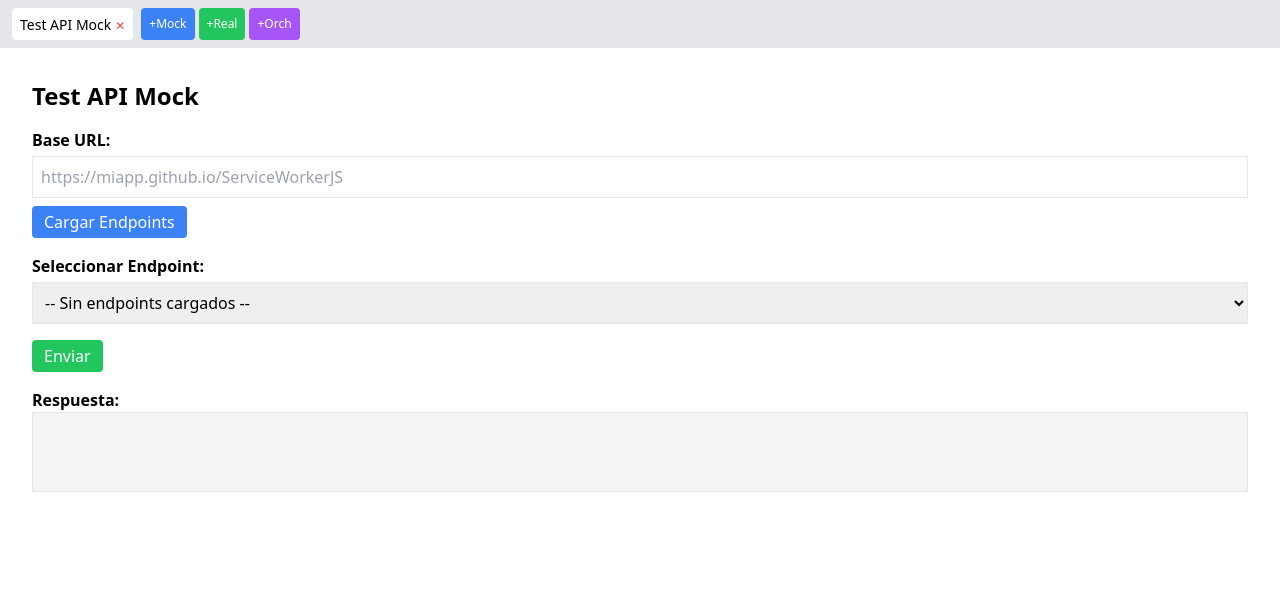
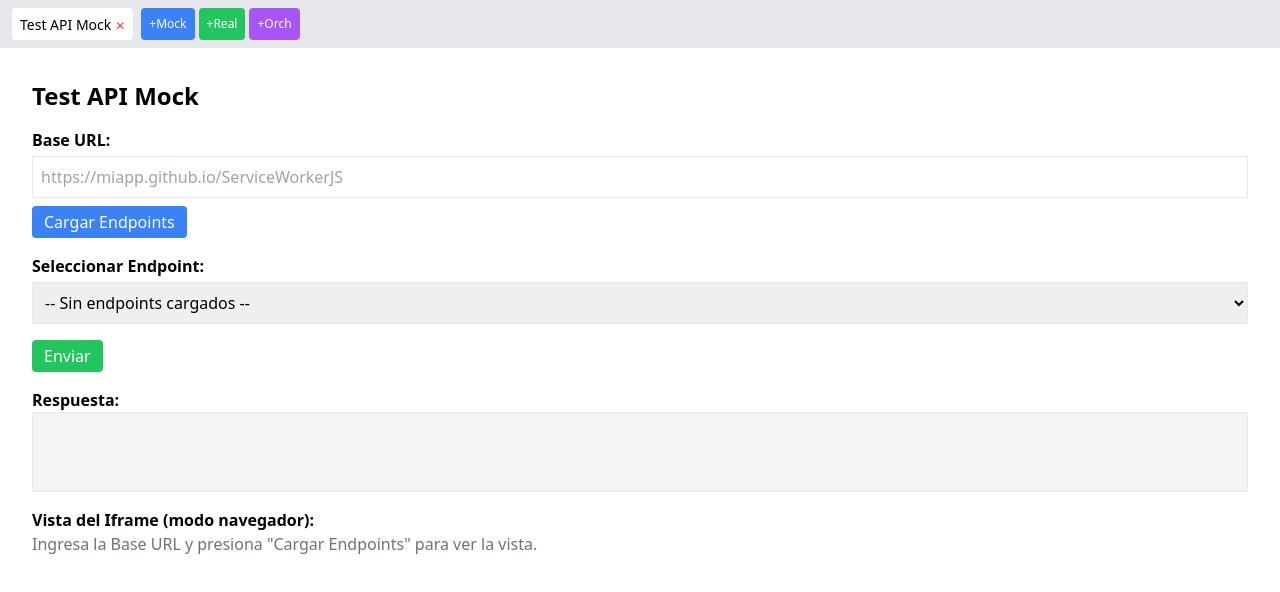
Before and after one commit to 3mmanu3lmois3s/RichApiTester, a React (Vite) app: page / in a window 1280 px wide. Both pictures are taken after a click on the button "+Mock". Shown: the top 592 px of the page. Built offline with nearby package versions, Linux system fonts and the light colour scheme.

Commit message:
Implementa solución con iframe y postMessage para TestApiMock en entorno navegador

```diff
--- a/src/components/TestApiMock.jsx
+++ b/src/components/TestApiMock.jsx
@@ -1,10 +1,9 @@
-// src/components/TestApiMock.jsx
 import React, { useState, useRef, useEffect } from "react";
 
-// Función para detectar si estamos en Electron: en ese entorno se expone window.electronAPI
-const isElectron = () => {
-  return typeof window.electronAPI !== "undefined";
-};
+// Función simple para detectar si estamos en Electron (webview disponible)
+function isElectron() {
+  return window && window.process && window.process.type;
+}
 
 function TestApiMock() {
   // Estados para configuración y respuesta
@@ -15,29 +14,43 @@ function TestApiMock() {
   const [requestBody, setRequestBody] = useState("");
   const [response, setResponse] = useState("");
 
-  // Referencia al webview (solo usaremos si estamos en Electron)
+  // Referencias: para webview en Electron y para iframe en navegador
   const webviewRef = useRef(null);
+  const iframeRef = useRef(null);
 
-  // Para depuración: registrar eventos del webview (si existe)
+  // Registrar listener para recibir la respuesta del iframe vía postMessage (solo navegador)
+  useEffect(() => {
+    if (!isElectron()) {
+      const handler = (event) => {
+        if (event.data && event.data.type === "fetchResponse") {
+          setResponse(event.data.payload);
+        }
+      };
+      window.addEventListener("message", handler);
+      return () => window.removeEventListener("message", handler);
+    }
+  }, []);
+
+  // Para debug, si usamos webview en Electron
   useEffect(() => {
     if (isElectron() && webviewRef.current) {
       const webview = webviewRef.current;
-      webview.addEventListener("dom-ready", () => {
-        console.log("webview: dom-ready");
-      });
-      webview.addEventListener("did-finish-load", () => {
-        console.log("webview: did-finish-load");
-      });
-      webview.addEventListener("did-stop-loading", () => {
-        console.log("webview: did-stop-loading");
-      });
-      webview.addEventListener("did-fail-load", (ev) => {
-        console.error("webview: did-fail-load", ev.errorDescription);
-      });
+      webview.addEventListener("dom-ready", () =>
+        console.log("webview: dom-ready")
+      );
+      webview.addEventListener("did-finish-load", () =>
+        console.log("webview: did-finish-load")
+      );
+      webview.addEventListener("did-stop-loading", () =>
+        console.log("webview: did-stop-loading")
+      );
+      webview.addEventListener("did-fail-load", (ev) =>
+        console.error("webview: did-fail-load", ev.errorDescription)
+      );
     }
   }, [baseUrl]);
 
-  // Función para cargar el archivo mocks_payloads.json desde la base URL
+  // Función para cargar endpoints desde mocks_payloads.json
   const loadEndpoints = async () => {
     if (!baseUrl) {
       alert("Por favor ingresa la Base URL");
@@ -67,7 +80,7 @@ function TestApiMock() {
     }
   };
 
-  // Extrae parámetros de la ruta (ej: /api/user/:userId)
+  // Extrae nombres de parámetros de la ruta (ej: /api/user/:userId)
   const extractParams = (path) => {
     const regex = /:([a-zA-Z0-9_]+)/g;
     let match;
@@ -80,7 +93,7 @@ function TestApiMock() {
     return obj;
   };
 
-  // Maneja el cambio en el dropdown de endpoints
+  // Actualiza selección en el dropdown
   const handleSelectChange = (e) => {
     const idx = parseInt(e.target.value, 10);
     setSelectedIndex(idx);
@@ -92,7 +105,7 @@ function TestApiMock() {
     }
   };
 
-  // Reemplaza parámetros en la ruta
+  // Construye la ruta final reemplazando parámetros
   const constructPath = (path, paramsObj) => {
     let finalPath = path;
     Object.entries(paramsObj).forEach(([key, value]) => {
@@ -101,7 +114,7 @@ function TestApiMock() {
     return finalPath;
   };
 
-  // Al presionar "Enviar": si estamos en Electron y el webview soporta executeJavaScript se usa; sino, se hace fetch directamente
+  // Al presionar "Enviar", se ejecuta la solicitud
   const handleSendRequest = async () => {
     if (selectedIndex < 0) {
       alert("No hay endpoint seleccionado");
@@ -116,7 +129,6 @@ function TestApiMock() {
       method: ep.method,
       headers: { "Content-Type": "application/json" },
     };
-
     if (ep.method === "POST" || ep.method === "PUT") {
       if (requestBody.trim()) {
         try {
@@ -136,7 +148,7 @@ function TestApiMock() {
       webviewRef.current &&
       typeof webviewRef.current.executeJavaScript === "function"
     ) {
-      // En Electron, inyectamos el fetch en el webview
+      // En Electron, usamos webview
       const codeToExecute = `
         fetch("${fullURL}", ${JSON.stringify(options)})
           .then(res => res.text())
@@ -150,28 +162,34 @@ function TestApiMock() {
         setResponse(result);
       } catch (err) {
         setResponse(
-          "Error al ejecutar la solicitud (Electron-webview): " + err.message
+          "Error al ejecutar la solicitud (Electron): " + err.message
         );
       }
+    } else if (iframeRef.current) {
+      // En navegador, usamos iframe y postMessage
+      iframeRef.current.contentWindow.postMessage(
+        { type: "fetchRequest", fullURL, options },
+        "*" // En producción, conviene restringir el origin
+      );
     } else {
-      // En navegador normal o si no se dispone de executeJavaScript, usamos fetch
+      // Fallback: fetch directo (aunque no pasará por el SW)
       try {
         const res = await fetch(fullURL, options);
         const text = await res.text();
         setResponse(text);
       } catch (err) {
-        setResponse("Error al ejecutar la solicitud (Browser): " + err.message);
+        setResponse(
+          "Error al ejecutar la solicitud (Browser fetch): " + err.message
+        );
       }
     }
   };
-
-  const selectedEndpoint = selectedIndex >= 0 ? endpoints[selectedIndex] : null;
 
   return (
     <div className="p-4">
       <h2 className="text-2xl font-bold mb-4">Test API Mock</h2>
 
-      {/* Campo para la Base URL */}
+      {/* Campo para Base URL */}
       <div className="mb-4">
         <label className="block font-semibold mb-1">Base URL:</label>
         <input
@@ -210,8 +228,8 @@ function TestApiMock() {
         </select>
       </div>
 
-      {/* Parámetros de la ruta */}
-      {selectedEndpoint && (
+      {/* Parámetros dinámicos */}
+      {selectedIndex >= 0 && (
         <div className="mb-4">
           <h3 className="font-semibold">Parámetros:</h3>
           {Object.keys(params).length === 0 ? (
@@ -234,10 +252,10 @@ function TestApiMock() {
         </div>
       )}
 
-      {/* Body para métodos POST/PUT */}
-      {selectedEndpoint &&
-        (selectedEndpoint.method === "POST" ||
-          selectedEndpoint.method === "PUT") && (
+      {/* Body para POST/PUT */}
+      {selectedIndex >= 0 &&
+        (endpoints[selectedIndex].method === "POST" ||
+          endpoints[selectedIndex].method === "PUT") && (
           <div className="mb-4">
             <h3 className="font-semibold">Body JSON (opcional):</h3>
             <textarea
@@ -246,11 +264,11 @@ function TestApiMock() {
               placeholder='{"key": "value"}'
               value={requestBody}
               onChange={(e) => setRequestBody(e.target.value)}
-            />
+            ></textarea>
           </div>
         )}
 
-      {/* Botón para enviar la solicitud */}
+      {/* Botón Enviar */}
       <div className="mb-4">
         <button
           className="px-3 py-1 bg-green-500 text-white rounded"
@@ -268,24 +286,22 @@ function TestApiMock() {
         </pre>
       </div>
 
-      {/* Webview solo en Electron */}
-      {isElectron() && (
+      {/* Iframe para modo navegador */}
       <div className="mb-4">
-          <h3 className="font-semibold">Vista del Webview:</h3>
+        <h3 className="font-semibold">Vista del Iframe (modo navegador):</h3>
         {baseUrl ? (
-            <webview
-              ref={webviewRef}
+          <iframe
+            ref={iframeRef}
+            title="Proxy Iframe"
             style={{ width: "100%", height: "300px" }}
-              src={baseUrl}
-            />
+            src="/iframe-proxy.html"
+          ></iframe>
         ) : (
           <p className="text-gray-500">
-              Ingresa la Base URL y presiona "Cargar Endpoints" para ver la
-              vista.
+            Ingresa la Base URL y presiona "Cargar Endpoints" para ver la vista.
           </p>
         )}
       </div>
-      )}
     </div>
   );
 }
```
Also changed, not shown: 1 other file (tests, documents, lock files or other folders). Lines whose indentation alone changed are shown as unchanged.
